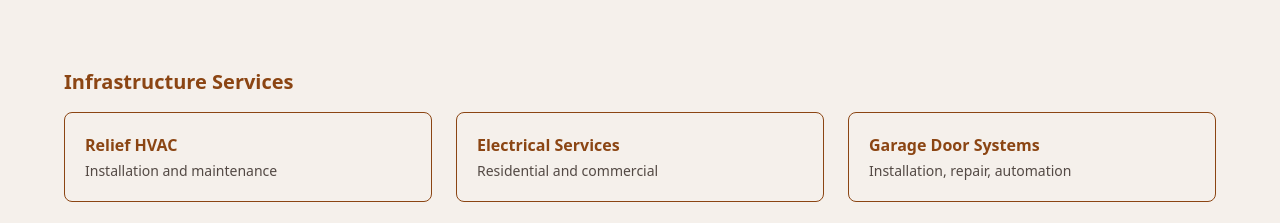
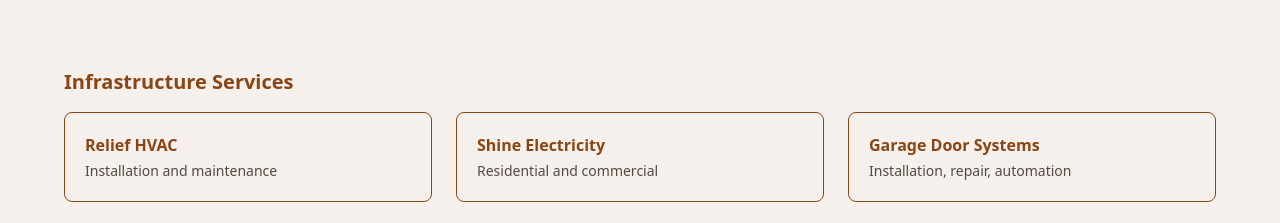
Before and after one commit to amoresmateo175/holding-amarg, a Next.js app: page / in a window 1280 px wide. Shown: the part 2680-2903 px from the top of the page. Built offline with nearby package versions, Linux system fonts and the light colour scheme.

Commit message:
Portfolio updated, subsidiarie shine elec added with the href link

```diff
--- a/src/components/Portfolio.tsx
+++ b/src/components/Portfolio.tsx
@@ -28,7 +28,7 @@ const divisions: Division[] = [
     priority: "secondary",
     companies: [
       { name: "Relief HVAC", description: "Installation and maintenance", href: "https://relief-hvac.vercel.app/" },
-      { name: "Electrical Services", description: "Residential and commercial", href: "/electrical" },
+      { name: "Shine Electricity", description: "Residential and commercial", href: "https://shine-electricity.vercel.app/" },
       { name: "Garage Door Systems", description: "Installation, repair, automation" },
     ],
   },
```
